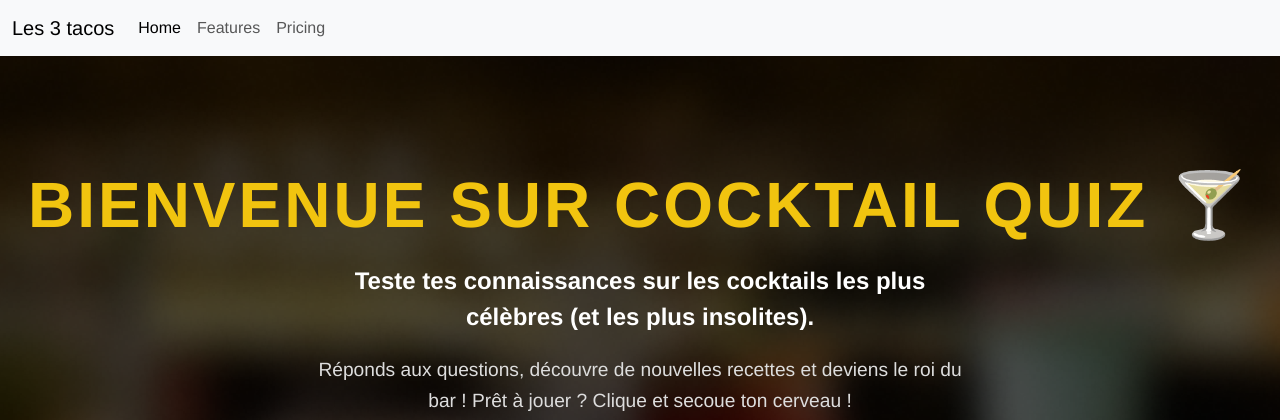
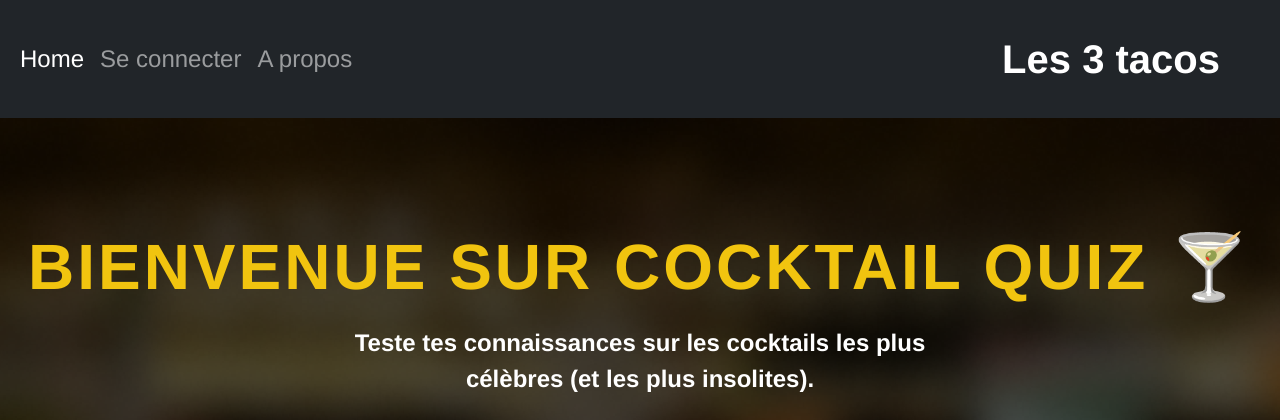
Before and after one commit to Tomm3110/Cocktail-Quizz, a Flask app: page / in a window 1280 px wide. Shown: the top 420 px of the page. Run offline with Flask 3, Linux system fonts and the light colour scheme.

Commit message:
updating navbar

```diff
--- a/app/templates/home.html
+++ b/app/templates/home.html
@@ -79,17 +79,17 @@
     </style>
   </head>
   <body>
-    <nav class="navbar navbar-expand-lg bg-body-tertiary">
+    <nav class="navbar navbar-expand-lg bg-dark py-4" data-bs-theme="dark">
       <div class="container-fluid">
-        <a class="navbar-brand" href="#">Les 3 tacos</a>
+        <a class="navbar-brand fs-1 fw-bold me-5 order-lg-last ms-auto" href="#">Les 3 tacos</a>
         <button class="navbar-toggler" type="button" data-bs-toggle="collapse" data-bs-target="#navbarNavAltMarkup" aria-controls="navbarNavAltMarkup" aria-expanded="false" aria-label="Toggle navigation">
           <span class="navbar-toggler-icon"></span>
         </button>
-        <div class="collapse navbar-collapse" id="navbarNavAltMarkup">
-          <div class="navbar-nav">
+        <div class="collapse navbar-collapse order-lg-first" id="navbarNavAltMarkup">
+          <div class="navbar-nav fs-4">
             <a class="nav-link active" aria-current="page" href="#">Home</a>
-            <a class="nav-link" href="#">Features</a>
-            <a class="nav-link" href="#">Pricing</a>
+            <a class="nav-link" href="#">Se connecter</a>
+            <a class="nav-link" href="#">A propos</a>
           </div>
         </div>
       </div>
```
